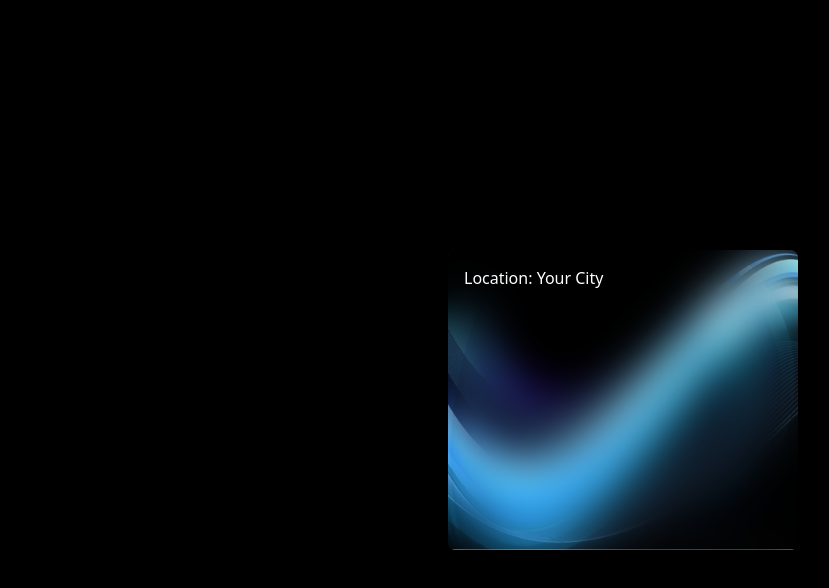
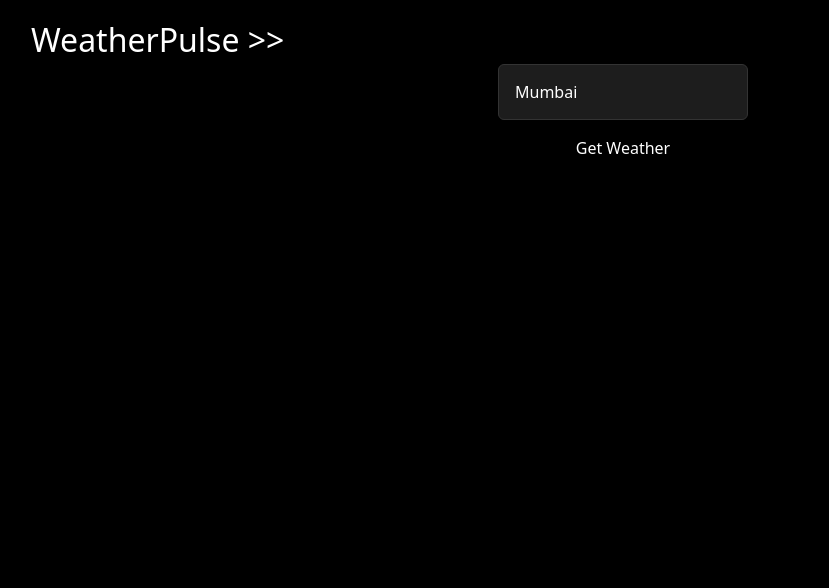
Before and after one commit to Abhishek-Sharma201/Weather-App, a Next.js app: page / in a window 1280 px wide. Shown: the top 588 px of the page, without its empty margins (17-846 px from the left). Built offline with nearby package versions, Linux system fonts and the light colour scheme.

Commit message:
API integrate  --Test

```diff
--- a/package.json
+++ b/package.json
@@ -9,6 +9,8 @@
     "lint": "next lint"
   },
   "dependencies": {
+    "dotenv": "^16.4.5",
+    "express": "^4.21.0",
     "next": "14.2.13",
     "openmeteo": "^1.1.4",
     "react": "^18",
--- a/src/app/pages/Home.css
+++ b/src/app/pages/Home.css
@@ -1,60 +1,56 @@
 .Home {
+    padding: 1rem 3rem;
     height: 100dvh;
     width: 100%;
     background: black;
     display: flex;
     flex-direction: column;
-    align-items: center;
-    justify-content: center;
+    align-items: flex-start;
+    justify-content: flex-start;
     color: white;
 }
 
-.Home .card {
-    border-radius: 8px;
-    /* padding: 1rem; */
-    gap: 1rem;
-    height: 300px;
-    width: 350px;
-    background: linear-gradient(145deg, #1c1f26, #242830, #0d0f16);
+.Home .head {
+    font-size: 2rem;
+    font-weight: 400;
+}
+
+.Home .container {
+    align-self: center;
+    height: max-content;
+    width: max-content;
     display: flex;
     flex-direction: column;
-    align-items: flex-start;
+    align-items: center;
     justify-content: center;
-    position: relative;
-    overflow: hidden;
+    gap: 1rem;
 }
 
-.Home .card .back {
-    position: absolute;
-    top: 0;
-    left: 0;
-    height: 100%;
-    width: 100%;
-    z-index: 1;
-    /* box-shadow: inset 10px 10px 40px 40px #DBA632; */
+.Home .container .svgContainer {
+    align-self: center;
+    height: max-content;
+    width: max-content;
 }
 
-.Home .card .back .cardBackImg {
-    height: 100%;
-    width: 100%;
-    object-fit: cover;
+.Home .container .searchInp {
+    width: 250px;
+    padding: 0 1rem;
+    height: 7dvh;
+    font-size: 1rem;
+    font-weight: 400;
+    outline: none;
+    border: .5px solid rgb(51, 51, 51);
+    border-radius: 6px;
+    background: rgb(29, 29, 29);
+    color: white;
 }
 
-.Home .card .content {
-    border-radius: 6px;
-    height: 100%;
-    width: 100%;
-    padding: 1rem;
-    gap: 1rem;
-    /* background: rgba(7, 7, 7, 0.116); */
-    backdrop-filter: blur(20px);
-    display: flex;
-    flex-direction: column;
-    align-items: flex-start;
-    justify-content: flex-start;
-    position: relative;
-    z-index: 3;
+.Home .container .searchInp:focus,
+.Home .container .searchInp:focus-visible,
+.Home .container .searchInp:focus-within {
+    background: rgb(29, 29, 29);
+}
+
+.Home .container .searchInp::placeholder {
     color: white;
-    font-weight: 400;
-    font-size: 1rem;
 }
--- a/src/app/pages/Home.jsx
+++ b/src/app/pages/Home.jsx
@@ -1,21 +1,86 @@
-import React from 'react'
-import Image from 'next/image'
+import React, { useState } from 'react';
 import './Home.css'
-import { backImg1 } from '../utils/constant'
+import { cloudClear, cloudDbl, cloudRainy } from '@/public/assets/SVG';
 
 const Home = () => {
+    const [city, setCity] = useState('Mumbai');
+    const [weatherData, setWeatherData] = useState(null);
+    const apiKey = '31220df36ed1919c236077b084f981cb';
+
+    const kelvinToCelsius = kelvin => kelvin - 273.15;
+
+    const getWeatherData = async () => {
+        try {
+            const apiUrl = `https://api.openweathermap.org/data/2.5/weather?q=${city}&appid=${apiKey}`;
+            const response = await fetch(apiUrl);
+
+            if (!response.ok) {
+                throw new Error(`HTTP error! Status: ${response.status}`);
+            }
+
+            const data = await response.json();
+            var svg = '';
+
+            if (data.weather.main === "Rain") svg = cloudRainy;
+            if (data.weather.main === "Clouds") svg = cloudDbl;
+            if (data.weather.main === "Clear") svg = cloudClear;
+
+            setWeatherData({
+                weatherDescription: data.weather[0].description,
+                temperatureCelsius: kelvinToCelsius(data.main.temp),
+                lon: data.coord.lon,
+                lat: data.coord.lat,
+                cloud: data.clouds.all,
+                sunrise: new Date(data.sys.sunrise * 1000).toLocaleTimeString(),
+                sunset: new Date(data.sys.sunset * 1000).toLocaleTimeString(),
+                windSpeed: data.wind.speed,
+                SVG: svg
+            });
+            console.log(weatherData)
+        } catch (error) {
+            console.error('Error fetching data:', error);
+        }
+    };
+
+    const handleInputChange = (e) => {
+        setCity(e.target.value);
+    };
+
     return (
         <div className="Home">
-            <div className="card">
-                <div className="back">
-                    <Image src={backImg1} alt="cardBackImg" priority={true} className="cardBackImg" />
+            <h1 className="head">WeatherPulse {'>>'}</h1>
+            <div className="container">
+                <input
+                    type="text"
+                    value={city}
+                    onChange={handleInputChange}
+                    className="searchInp"
+                    placeholder="City?"
+                    autoComplete="off"
+                />
+                <button className="change-weather" onClick={getWeatherData}>
+                    Get Weather
+                </button>
+            </div>
+
+            {/* {weatherData && (
+                <div className="weather-card">
+                    <div className="top">
+                        <h3 className="info city">Location: {city}</h3>
+                        <h3 className="info weather">Weather: {weatherData.weatherDescription}</h3>
+                        <h3 className="info lat">Latitude: {weatherData.lat}</h3>
+                        <h3 className="info lon">Longitude: {weatherData.lon}</h3>
+                        <h3 className="info temp">Temp: {weatherData.temperatureCelsius.toFixed(2)} °C</h3>
+                        <h3 className="info cloud">Clouds: {weatherData.cloud}</h3>
+                        <h3 className="info sunrise">Sunrise: {weatherData.sunrise}</h3>
+                        <h3 className="info sunset">Sunset: {weatherData.sunset}</h3>
+                        <h3 className="info win-speed">Wind Speed: {weatherData.windSpeed}</h3>
+                    </div>
+                    <h2 className="degree">{weatherData.temperatureCelsius.toFixed(2)} °C</h2>
                 </div>
-                <div className="content">
-                    <h1>Location: Your City</h1>
-                </div>
-            </div>
+            )} */}
         </div>
-    )
-}
+    );
+};
 
-export default Home
+export default Home;
--- a/src/app/utils/constant.js
+++ /dev/null
@@ -1,3 +0,0 @@
-import Img1 from '../../public/assets/cardBackImg1.jpg'
-
-export const backImg1 = Img1;
```
Also changed, not shown: src/public/assets/SVG.js (added, +37 -0 lines), src/app/BackEnd/server.js (deleted), src/public/assets/cardBackImg1.jpg (deleted), 1 other file (tests, documents, lock files or other folders).
